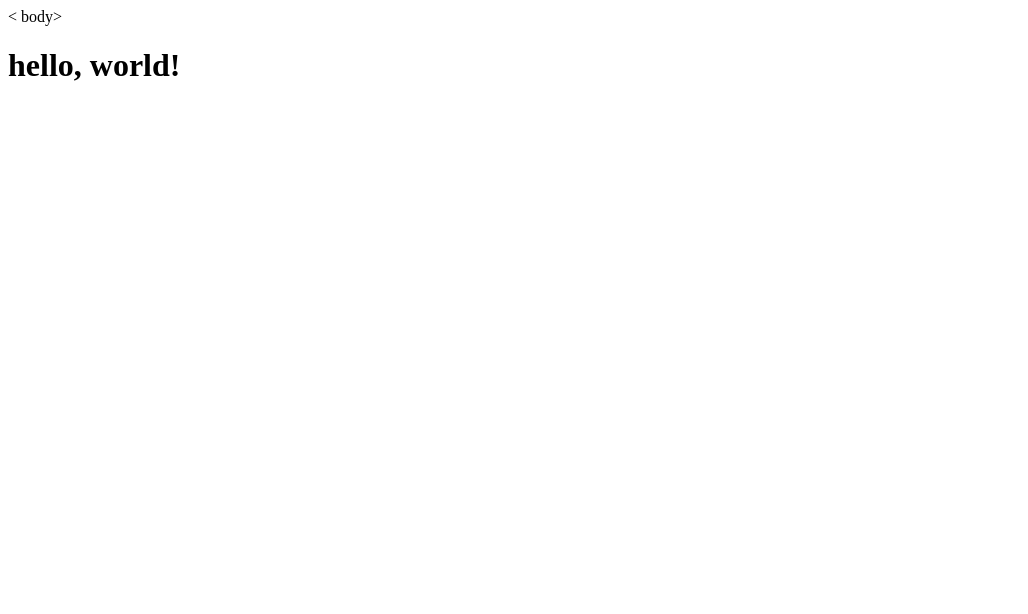
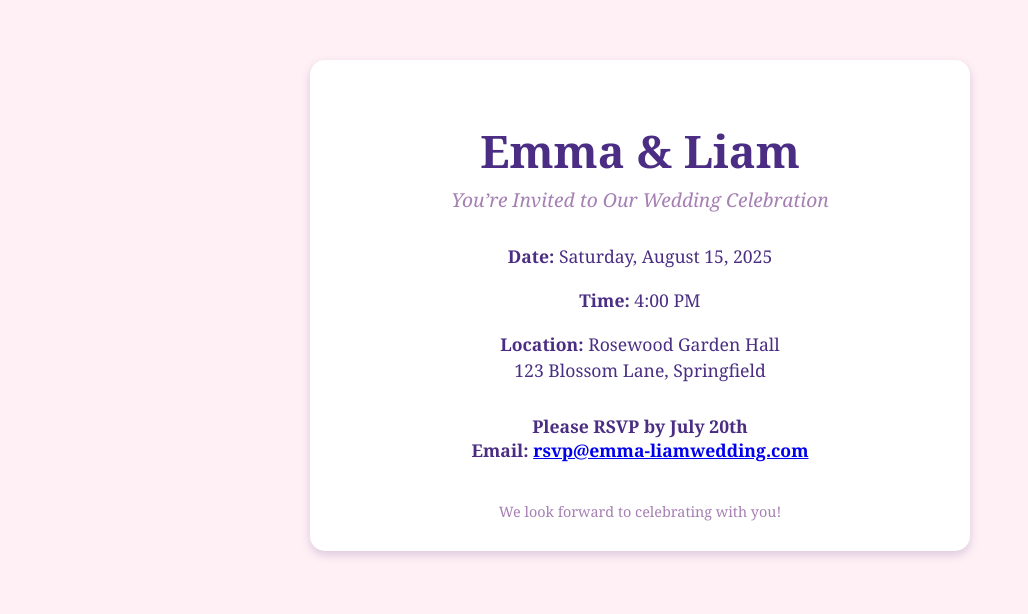
Before and after one commit to Saliemmmm/Saliem-, a plain HTML site: page index.html in a window 1280 px wide. Shown: the whole page, without its empty margins (0-1028 px from the left). Drawn offline with Linux system fonts and the light colour scheme.

Commit message:
Update  weeding invite

```diff
--- a/index.html
+++ b/index.html
@@ -1,9 +1,70 @@
 <!DOCTYPE html>
-<html>
-  <head>
-    <title>my webpage</title>
-  </head>
-  < body>
-    <h1>hello, world!</h1>
-  </body>
+<html lang="en">
+<head>
+  <meta charset="UTF-8" />
+  <meta name="viewport" content="width=device-width, initial-scale=1" />
+  <title>Wedding Invitation</title>
+  <style>
+    body {
+      font-family: 'Georgia', serif;
+      background: #fff0f5;
+      color: #4b2e83;
+      margin: 0;
+      padding: 20px;
+      text-align: center;
+    }
+    .container {
+      max-width: 600px;
+      margin: 40px auto;
+      background: #fff;
+      padding: 30px;
+      border-radius: 15px;
+      box-shadow: 0 4px 10px rgba(75, 46, 131, 0.2);
+    }
+    h1 {
+      font-size: 2.8em;
+      margin-bottom: 0;
+    }
+    .subtitle {
+      font-style: italic;
+      color: #a67fb3;
+      margin-top: 5px;
+      margin-bottom: 30px;
+      font-size: 1.2em;
+    }
+    .details {
+      font-size: 1.1em;
+      margin-bottom: 20px;
+      line-height: 1.5;
+    }
+    .rsvp {
+      margin-top: 30px;
+      font-weight: bold;
+      font-size: 1.1em;
+    }
+    .footer {
+      margin-top: 40px;
+      font-size: 0.9em;
+      color: #a67fb3;
+    }
+  </style>
+</head>
+<body>
+  <div class="container">
+    <h1>Emma & Liam</h1>
+    <div class="subtitle">You’re Invited to Our Wedding Celebration</div>
+    <div class="details">
+      <p><strong>Date:</strong> Saturday, August 15, 2025</p>
+      <p><strong>Time:</strong> 4:00 PM</p>
+      <p><strong>Location:</strong> Rosewood Garden Hall<br>123 Blossom Lane, Springfield</p>
+    </div>
+    <div class="rsvp">
+      Please RSVP by July 20th<br>
+      Email: <a href="mailto:rsvp@emma-liamwedding.com">rsvp@emma-liamwedding.com</a>
+    </div>
+    <div class="footer">
+      We look forward to celebrating with you!
+    </div>
+  </div>
+</body>
 </html>
```
